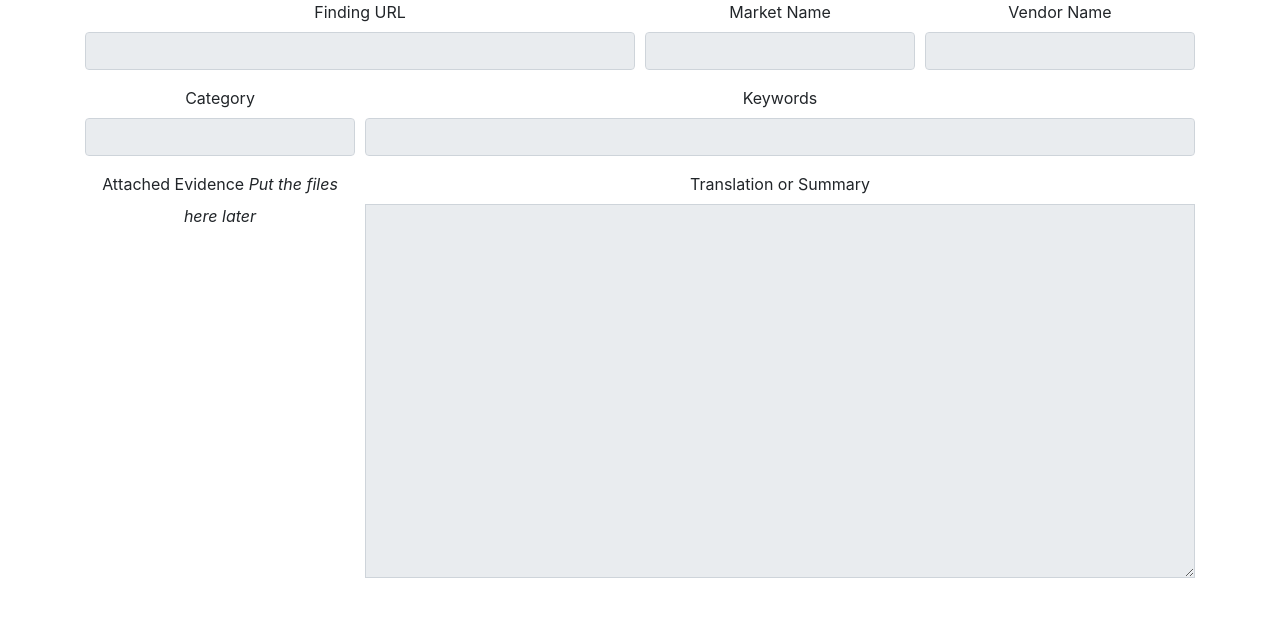
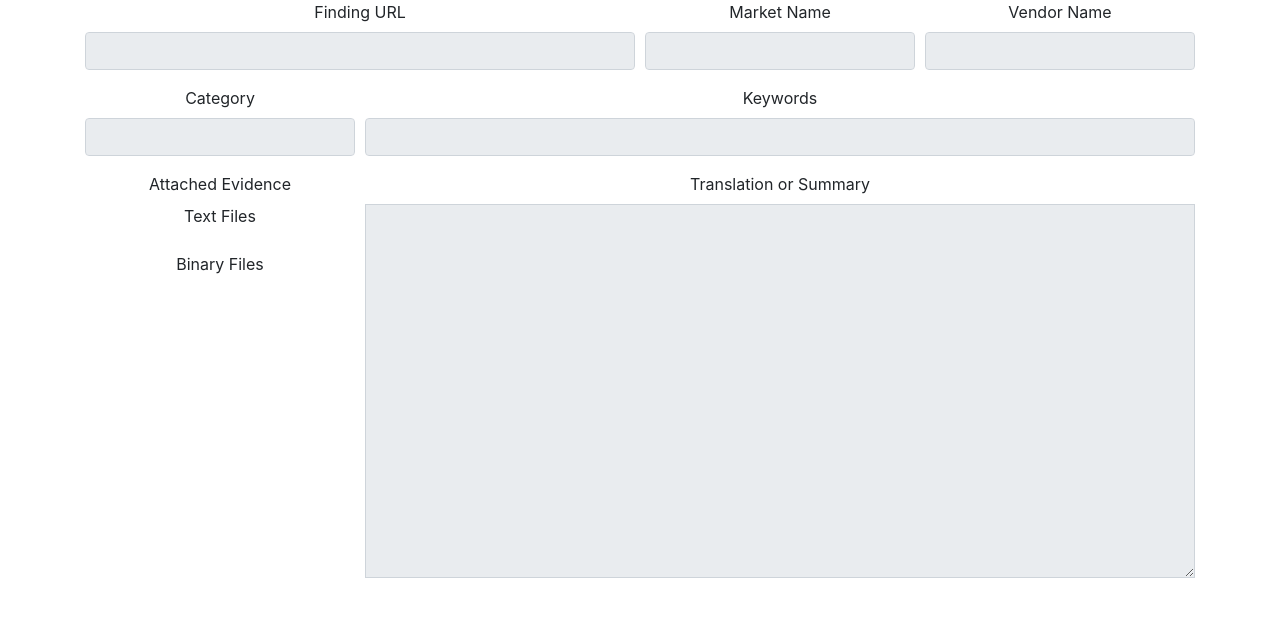
Before and after one commit to panzertime/dw-findingstore, a Flask app: template frontend/templates/rendered_card.html in a window 1280 px wide. Shown: the top 617 px of the page. Run offline with Flask 2, Linux system fonts and the light colour scheme; the template is opened without the code that fills it, so the values that code supplies are empty; some libraries are stand-ins or nearby versions.

Commit message:
File Download complete!

```diff
--- a/frontend/app.py
+++ b/frontend/app.py
@@ -141,6 +141,22 @@ def export_card():
     file.seek(0)
     return send_file(file, mimetype='application/zip', as_attachment=True, attachment_filename='card.zip')
 
+@app.route('/artifact/download_text')
+def download_text():
+    card_id = request.args.get("card_id")
+    file_number = int(request.args.get("file_num"))
+    res = es.get(index="findingstore_index", doc_type="_all", id=card_id, _source_include="text_evidences")["_source"]["text_evidences"][file_number]
+    file = BytesIO(bytes(res["file"], "utf-8"))
+    return send_file(file, as_attachment=True, attachment_filename=res["filename"])
+
+@app.route('/artifact/download_binary')
+def download_binary():
+    card_id = request.args.get("card_id")
+    file_number = int(request.args.get("file_num"))
+    res = es.get(index="findingstore_index", doc_type="_all", id=card_id, _source_include="binary_evidences")["_source"]["binary_evidences"][file_number]
+    file = BytesIO(base64.b64decode(res["file"]))
+    return send_file(file, as_attachment=True, attachment_filename=res["filename"])
+
 if __name__ == '__main__':
     app.secret_key = 'mysecret'
     app.run(host='0.0.0.0', port=os.environ.get("FRONTEND_PORT"))
--- a/frontend/templates/rendered_card.html
+++ b/frontend/templates/rendered_card.html
@@ -42,7 +42,18 @@
           <div class="form-group col-md-3">
             <div class="form-group" id="chooserGroup">
               <label for="chooserGroup">Attached Evidence</label>
-              <i>Put the files here later</i>
+                <div class="form-group" id="textGroup">
+                    <label for="textGroup">Text Files</label>
+                    {% for file in res['_source']['text_evidences'] %}
+                    <a href="/artifact/download_text?card_id={{ res['_id'] }}&file_num={{ loop.index0 }}">{{ file['filename'] }}</a>
+                    {% endfor %}
+                </div>
+                <div class="form-group" id="binaryGroup">
+                    <label for="binaryGroup">Binary Files</label>
+                    {% for file in res['_source']['binary_evidences'] %}
+                    <a href="/artifact/download_binary?card_id={{ res['_id'] }}&file_num={{ loop.index0 }}">{{ file['filename'] }}</a>
+                    {% endfor %}
+                </div>
             </div>
           </div>
           <div class="form-group col-md-9">
```
